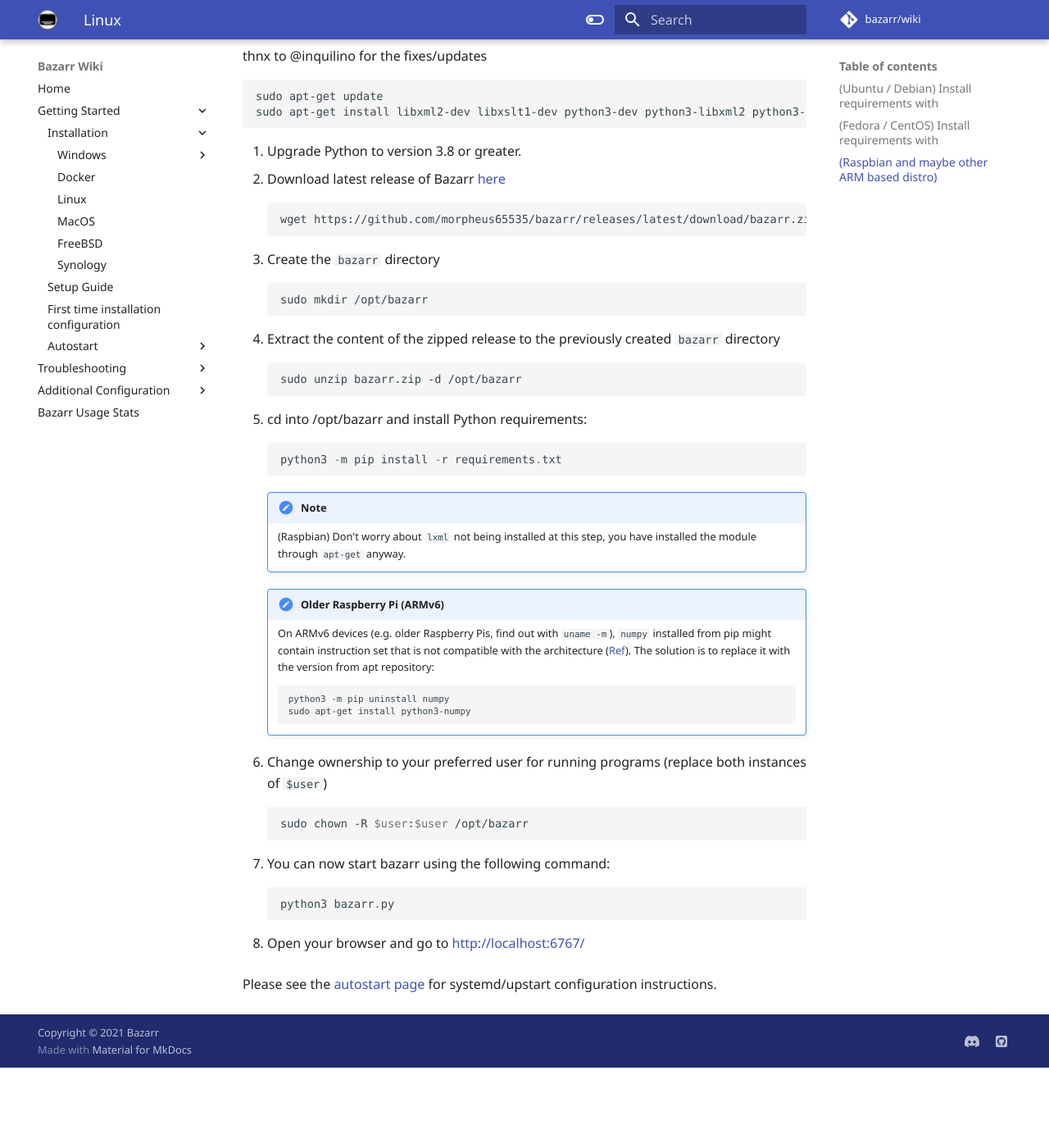
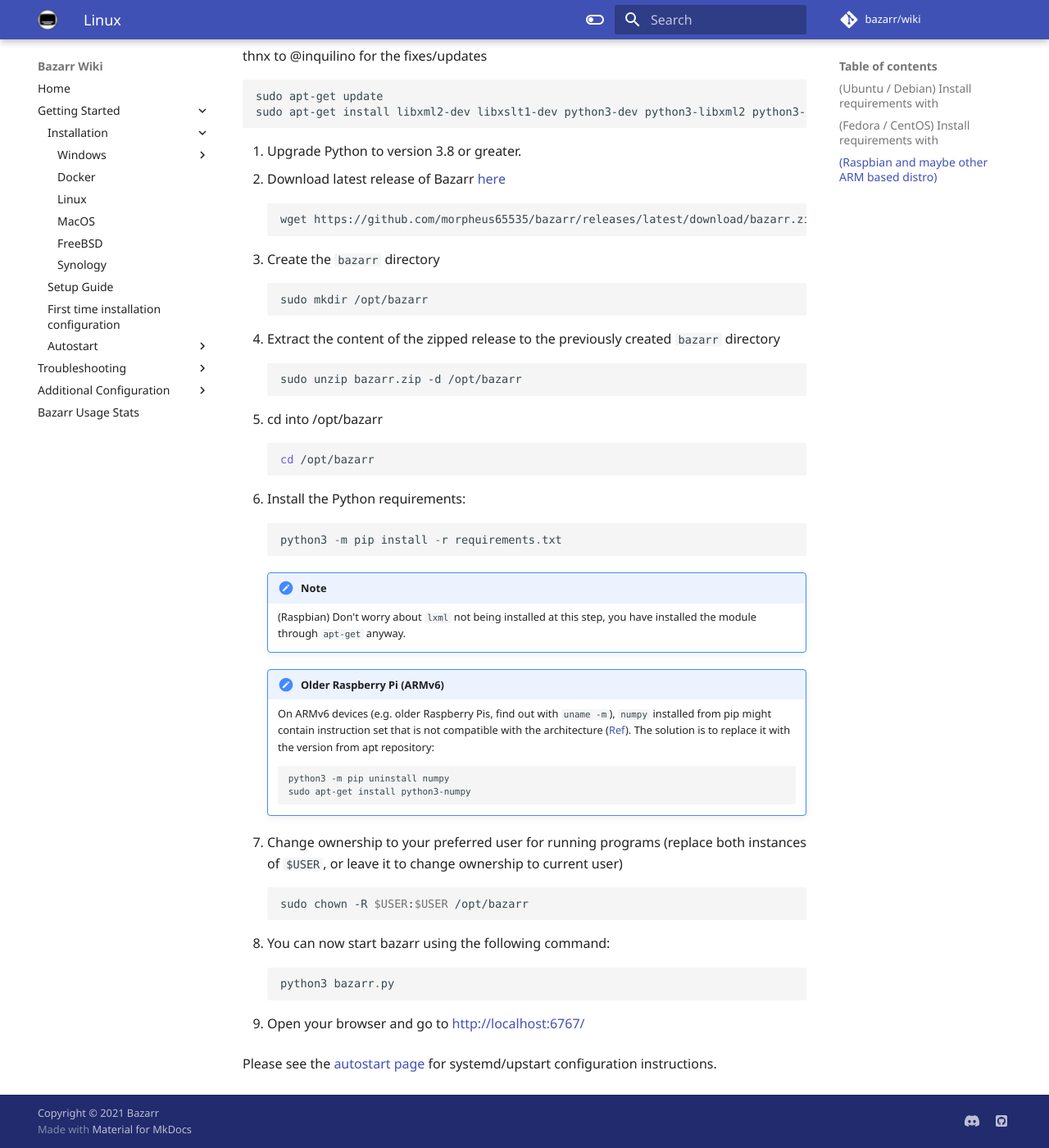
Before and after one commit to bazarr/wiki, an MkDocs documentation site: the page built from docs/Getting-Started/Installation/Linux/linux.md, in a window 1280 px wide and 1400 px high, scrolled down 437 px. Shown: the whole window at 82% size. Built offline with MkDocs 1.6.1 and Material for MkDocs 9.7.7, drawn with Linux system fonts in a browser that asks for light colours; some web fonts are replaced; comment, search, counter and statistics services are not loaded; before the commit the page ends 1739 px from its top, so only the background shows below that.

Commit message:
Update deps and make cd/install step into two blocks

````diff
--- a/docs/Getting-Started/Installation/Linux/linux.md
+++ b/docs/Getting-Started/Installation/Linux/linux.md
@@ -40,7 +40,12 @@ thnx to @inquilino for the fixes/updates
     sudo unzip bazarr.zip -d /opt/bazarr
     ```
 
-1. cd into /opt/bazarr and install Python requirements:
+1. cd into /opt/bazarr
+    ```shell
+    cd /opt/bazarr
+    ```
+
+1. Install the Python requirements:
 
     ```python
     python3 -m pip install -r requirements.txt
@@ -57,10 +62,10 @@ thnx to @inquilino for the fixes/updates
         sudo apt-get install python3-numpy
         ```
 
-1. Change ownership to your preferred user for running programs (replace both instances of `$user`)
+1. Change ownership to your preferred user for running programs (replace both instances of `$USER`, or leave it to change ownership to current user)
 
     ```bash
-    sudo chown -R $user:$user /opt/bazarr
+    sudo chown -R $USER:$USER /opt/bazarr
     ```
 
 1. You can now start bazarr using the following command:
````
Also changed, not shown: other parts of docs/Getting-Started/Installation/Linux/linux.md (+1 -1 lines).
